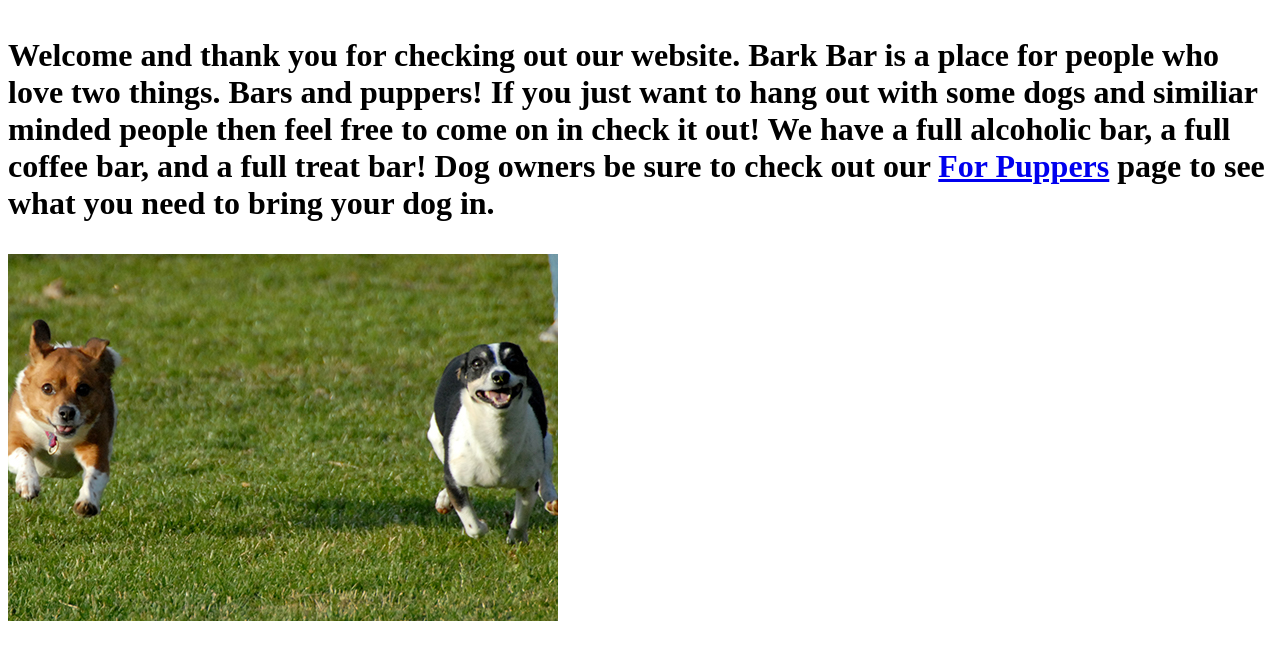
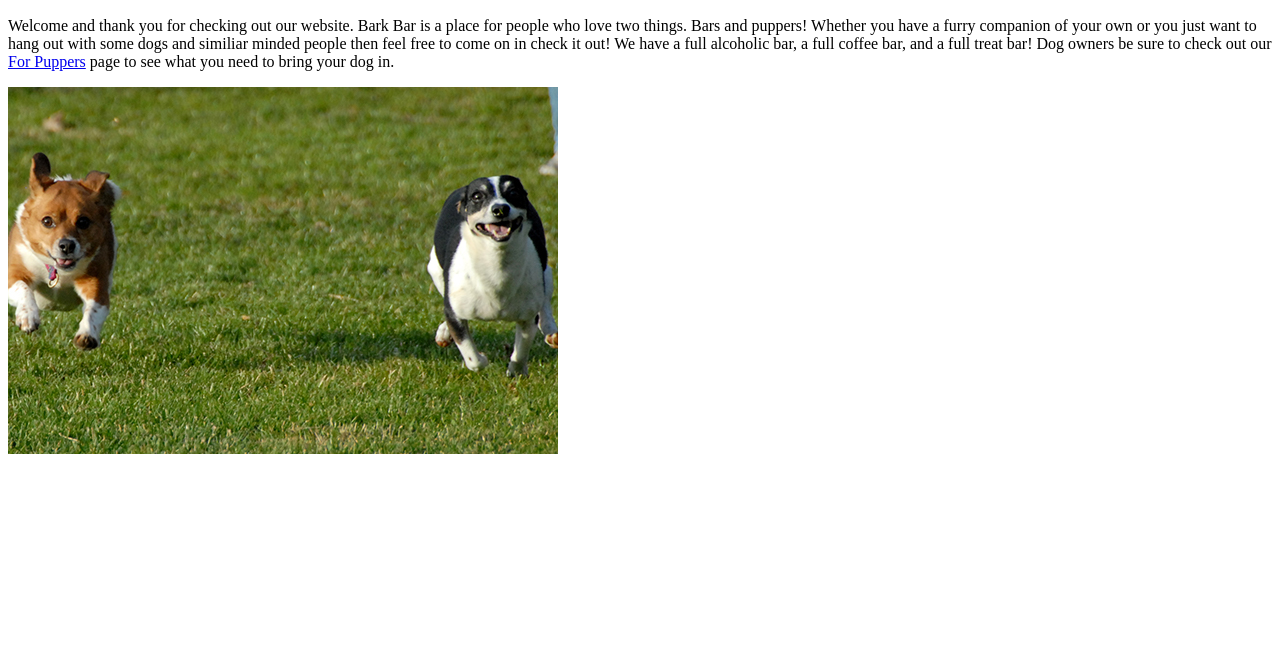
Before and after one commit to Galavva/barBar, a plain HTML site: page index.html in a window 1280 px wide. Shown: the part 233-883 px from the top of the page. After the commit the page ends 800 px from the top, so only its background shows below. Drawn offline with Linux system fonts and the light colour scheme.

Commit message:
some text change and minor formatting stuff

```diff
--- a/index.html
+++ b/index.html
@@ -10,12 +10,10 @@
 </head>
 
 <body>
-  <h1>Bark Bar<h1>
+  <h1>Bark Bar</h1>
     <img src="images/BarkBarLogo.png" alt="Bark Bar Logo" style="width:150px;height:150px">
-    <p>Welcome and thank you for checking out our website.  Bark Bar is a place for people who love two things.  Bars and puppers!  If you just want to hang out with some dogs and similiar
-       minded people then feel free to come on in check it out!  We have a full alcoholic bar, a full coffee bar, and a full treat bar!  Dog owners be
-       sure to check out our <a href="forPuppers.html"> For Puppers</a> page to see what you need to bring your dog in.
+    <p>Welcome and thank you for checking out our website.  Bark Bar is a place for people who love two things.  Bars and puppers!  Whether you have a furry companion of your own or you just want to hang out with some dogs and similiar minded people then feel free to come on in check it out!  We have a full alcoholic bar, a full coffee bar, and a full treat bar!  Dog owners be sure to check out our <a href="forPuppers.html"> For Puppers</a> page to see what you need to bring your dog in.
     </p>
-    <img src="images/RunningPupper.jpg" alt="Running Pupper Image" style=""
+    <img src="images/RunningPupper.jpg" alt="Running Pupper Image" style="">
 </body>
 </html>
```
